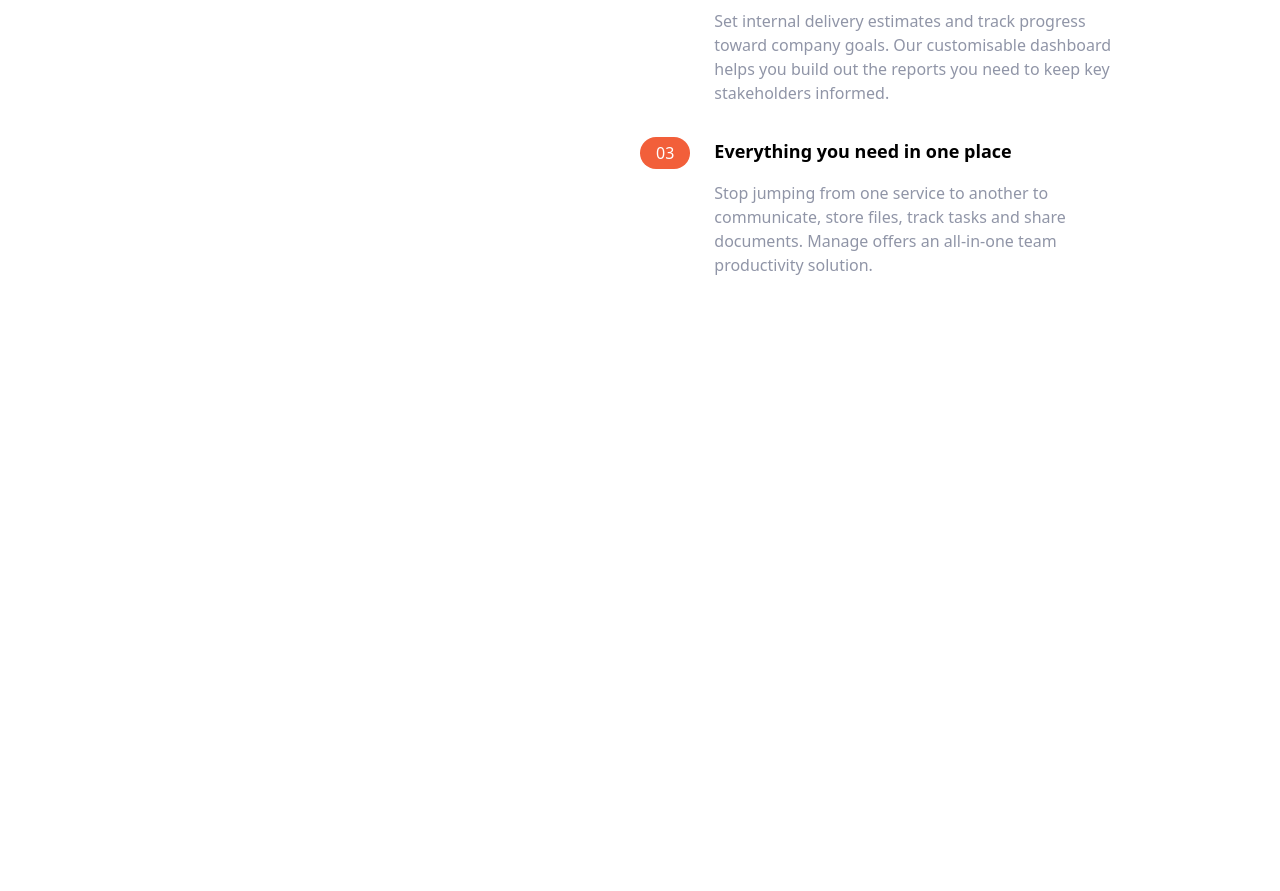
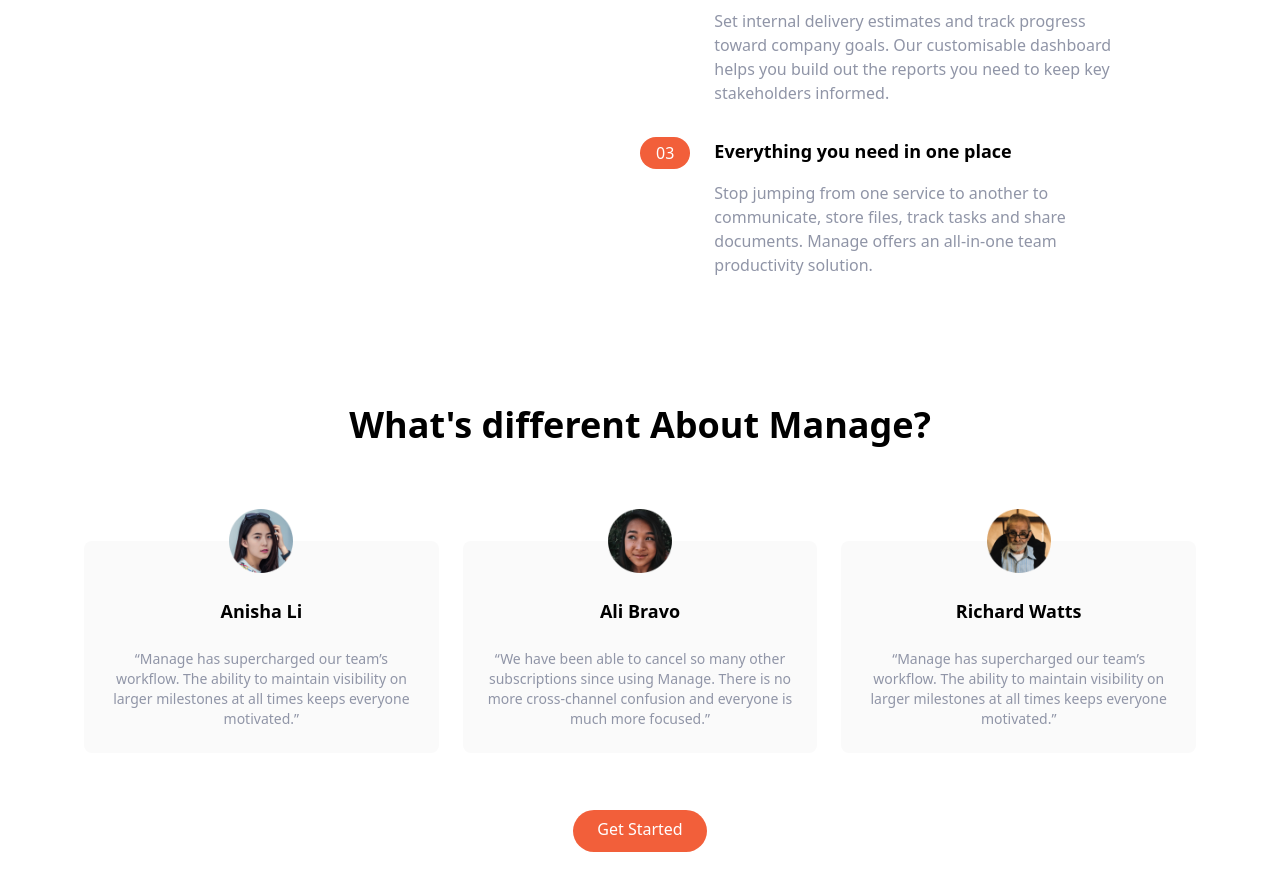
Before and after one commit to anthonys1760/tailwind-project, a website: page index.html in a window 1280 px wide. Shown: the part 863-1754 px from the top of the page. Before the commit the page ends 1140 px from the top, so only its background shows below. Drawn offline with Linux system fonts and the light colour scheme.

Commit message:
Added Testimonial Section

```diff
--- a/index.html
+++ b/index.html
@@ -135,25 +135,75 @@
                                 03
                             </div>
                             <h3 class="text-base font-bold md:mb-4 md:hidden">
-                                 Everything you need in one place
+                                Everything you need in one place
                             </h3>
                         </div>
                     </div>
 
                     <div>
                         <h3 class="hidden mb-4 text-lg font-bold md:block">
-                             Everything you need in one place
+                            Everything you need in one place
                         </h3>
                         <p class="text-darkGrayishBlue">
                             Stop jumping from one service to another to communicate, store
-                files, track tasks and share documents. Manage offers an
-                all-in-one team productivity solution.
+                            files, track tasks and share documents. Manage offers an
+                            all-in-one team productivity solution.
                         </p>
                     </div>
                 </div>
             </div>
         </div>
     </section>
+
+    <!-- Testimonials -->
+    <section id="testimonials">
+        <!-- Container to heading and testimonial blocks -->
+        <div class="max-w-6xl px-5 mx-auto mt-32 text-center">
+            <h2 class="text-4xl font-bold text-center">
+                What's different About Manage?
+            </h2>
+            <!-- Testimonials Contact -->
+            <div class="flex flex-col mt-24 md:flex-row md:space-x-6">
+                <!-- Testimonial 1 -->
+                <div class="flex flex-col items-center p-6 space-y-6 rounded-lg bg-veryLightGray md:w-1/3">
+                    <img src="img/avatar-anisha.png" class="w-16 -mt-14" alt="">
+                    <h5 class= "text-lg font-bold">Anisha Li</h5>
+                    <p class="text-sm text-darkGrayishBlue">
+                        “Manage has supercharged our team’s workflow. The ability to
+              maintain visibility on larger milestones at all times keeps
+              everyone motivated.”
+                    </p>
+                </div>
+                <!-- Testimonial 2 -->
+                <div class="hidden flex-col items-center p-6 space-y-6 rounded-lg bg-veryLightGray md:flex md:w-1/3">
+                    <img src="img/avatar-ali.png" class="w-16 -mt-14" alt="">
+                    <h5 class= "text-lg font-bold">Ali Bravo</h5>
+                    <p class="text-sm text-darkGrayishBlue">
+                        “We have been able to cancel so many other subscriptions since
+              using Manage. There is no more cross-channel confusion and
+              everyone is much more focused.”
+                    </p>
+                </div>
+                <!-- Testimonial 3 -->
+                <div class="hidden flex-col items-center p-6 space-y-6 rounded-lg bg-veryLightGray md:flex md:w-1/3">
+                    <img src="img/avatar-richard.png" class="w-16 -mt-14" alt="">
+                    <h5 class= "text-lg font-bold">Richard Watts</h5>
+                    <p class="text-sm text-darkGrayishBlue">
+                        “Manage has supercharged our team’s workflow. The ability to
+              maintain visibility on larger milestones at all times keeps
+              everyone motivated.”
+                    </p>
+                </div>
+            </div>
+            <!-- Button -->
+            <div class="my-16">
+                <a href="#"
+                    class="p-3 px-6 pt-2 text-white bg-brightRed rounded-full baseline hover:bg-brightRedLight">
+                    Get Started
+                </a>
+            </div>
+        </div>
+    </section>
 </body>
 
 </html>
```
Also changed, not shown: css/main.css.
